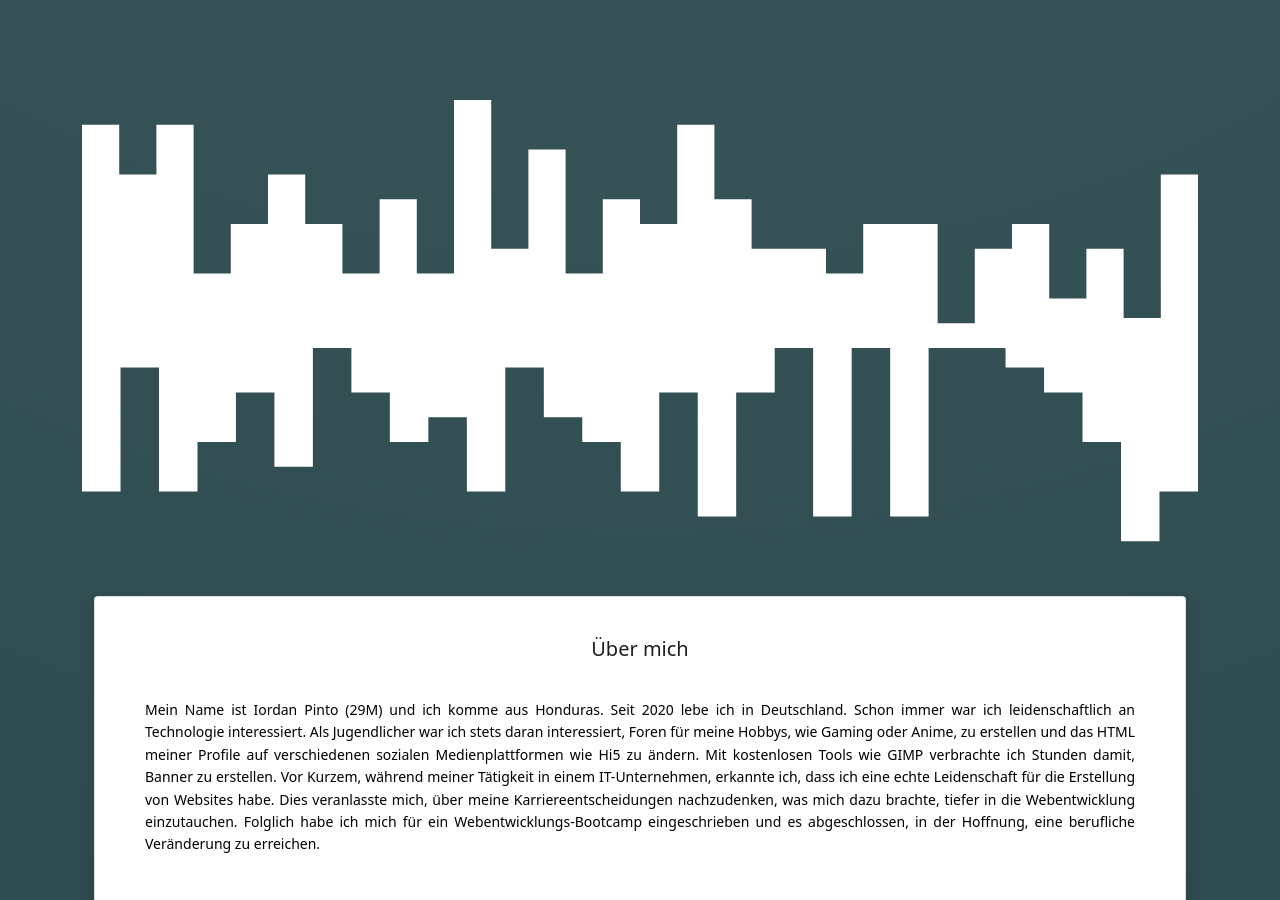
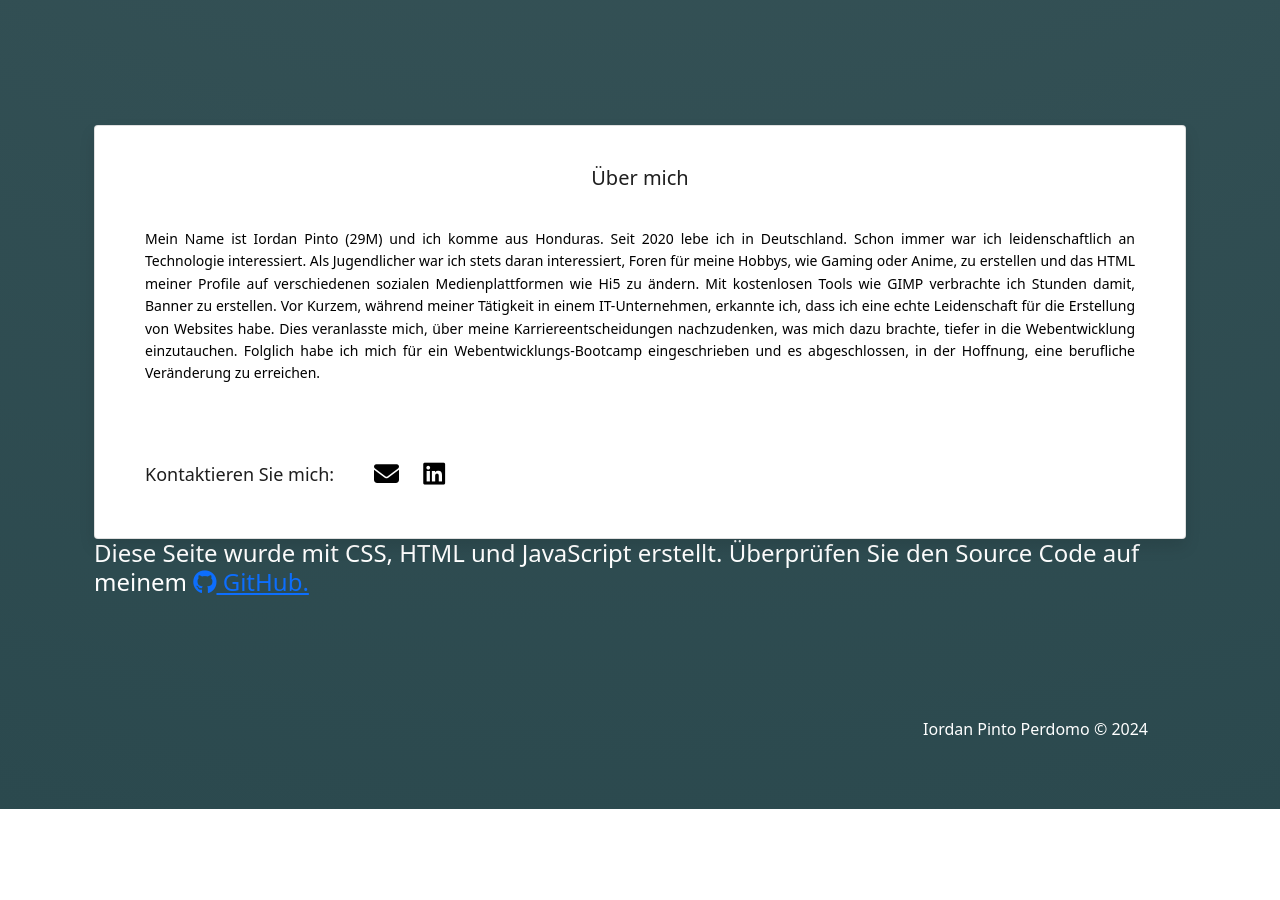
Before and after one commit to iordanpinto/ip_portfolio, a plain HTML site: page index.html in a window 1280 px wide. Shown: the part 3417-4317 px from the top of the page. After the commit the page ends 4226 px from the top, so only its background shows below. Drawn offline with nearby package versions, Linux system fonts and the light colour scheme; a web font is replaced by a local one.

Commit message:
removed white spaces

```diff
--- a/index.html
+++ b/index.html
@@ -165,17 +165,7 @@
         </div>
       </div>
     </div>
-    <svg xmlns="http://www.w3.org/2000/svg" viewBox="0 0 1440 320">
-      <path fill="white" fill-opacity="1"
-        d="M0,160L0,32L48,32L48,96L96,96L96,32L144,32L144,224L192,224L192,160L240,160L240,96L288,96L288,160L336,160L336,224L384,224L384,128L432,128L432,224L480,224L480,0L528,0L528,192L576,192L576,64L624,64L624,224L672,224L672,128L720,128L720,160L768,160L768,32L816,32L816,128L864,128L864,192L912,192L912,192L960,192L960,224L1008,224L1008,160L1056,160L1056,160L1104,160L1104,288L1152,288L1152,192L1200,192L1200,160L1248,160L1248,256L1296,256L1296,192L1344,192L1344,288L1392,288L1392,96L1440,96L1440,320L1392,320L1392,320L1344,320L1344,320L1296,320L1296,320L1248,320L1248,320L1200,320L1200,320L1152,320L1152,320L1104,320L1104,320L1056,320L1056,320L1008,320L1008,320L960,320L960,320L912,320L912,320L864,320L864,320L816,320L816,320L768,320L768,320L720,320L720,320L672,320L672,320L624,320L624,320L576,320L576,320L528,320L528,320L480,320L480,320L432,320L432,320L384,320L384,320L336,320L336,320L288,320L288,320L240,320L240,320L192,320L192,320L144,320L144,320L96,320L96,320L48,320L48,320L0,320L0,320Z">
-      </path>
-    </svg>
 
-    <svg xmlns="http://www.w3.org/2000/svg" viewBox="0 0 1440 320" style="margin-top: -30px">
-      <path fill="white" fill-opacity="1"
-        d="M0,32L0,224L49.7,224L49.7,64L99.3,64L99.3,224L149,224L149,160L198.6,160L198.6,96L248.3,96L248.3,192L297.9,192L297.9,0L347.6,0L347.6,96L397.2,96L397.2,160L446.9,160L446.9,128L496.6,128L496.6,224L546.2,224L546.2,64L595.9,64L595.9,128L645.5,128L645.5,160L695.2,160L695.2,224L744.8,224L744.8,96L794.5,96L794.5,256L844.1,256L844.1,96L893.8,96L893.8,32L943.4,32L943.4,256L993.1,256L993.1,32L1042.8,32L1042.8,256L1092.4,256L1092.4,0L1142.1,0L1142.1,0L1191.7,0L1191.7,64L1241.4,64L1241.4,96L1291,96L1291,160L1340.7,160L1340.7,288L1390.3,288L1390.3,224L1440,224L1440,0L1390.3,0L1390.3,0L1340.7,0L1340.7,0L1291,0L1291,0L1241.4,0L1241.4,0L1191.7,0L1191.7,0L1142.1,0L1142.1,0L1092.4,0L1092.4,0L1042.8,0L1042.8,0L993.1,0L993.1,0L943.4,0L943.4,0L893.8,0L893.8,0L844.1,0L844.1,0L794.5,0L794.5,0L744.8,0L744.8,0L695.2,0L695.2,0L645.5,0L645.5,0L595.9,0L595.9,0L546.2,0L546.2,0L496.6,0L496.6,0L446.9,0L446.9,0L397.2,0L397.2,0L347.6,0L347.6,0L297.9,0L297.9,0L248.3,0L248.3,0L198.6,0L198.6,0L149,0L149,0L99.3,0L99.3,0L49.7,0L49.7,0L0,0L0,0Z">
-      </path>
-    </svg>
     <div class="container">
 
       <div class="card">
```
